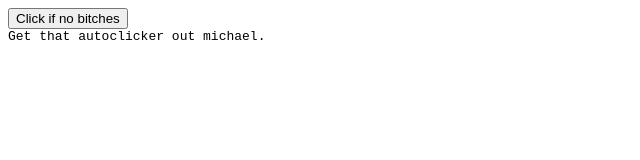
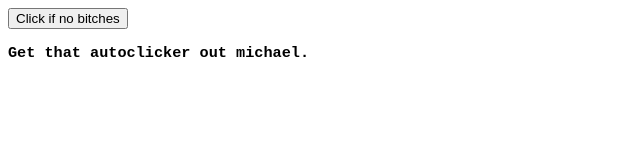
Before and after one commit to vxzq/vxzq.github.io, a plain HTML site: page index.html in a window 1280 px wide. Shown: the whole page, without its empty margins (0-640 px from the left). Drawn offline with Linux system fonts and the light colour scheme.

Commit message:
Update index.html

```diff
--- a/index.html
+++ b/index.html
@@ -5,7 +5,7 @@
     <body>
         <pre style="word-wrap: break-word; white-space: pre-wrap;">
 <button>Click if no bitches</button>
-Get that autoclicker out michael.
+<h3>Get that autoclicker out michael.</h3>
         </pre>
     </body>
 </html>
```
